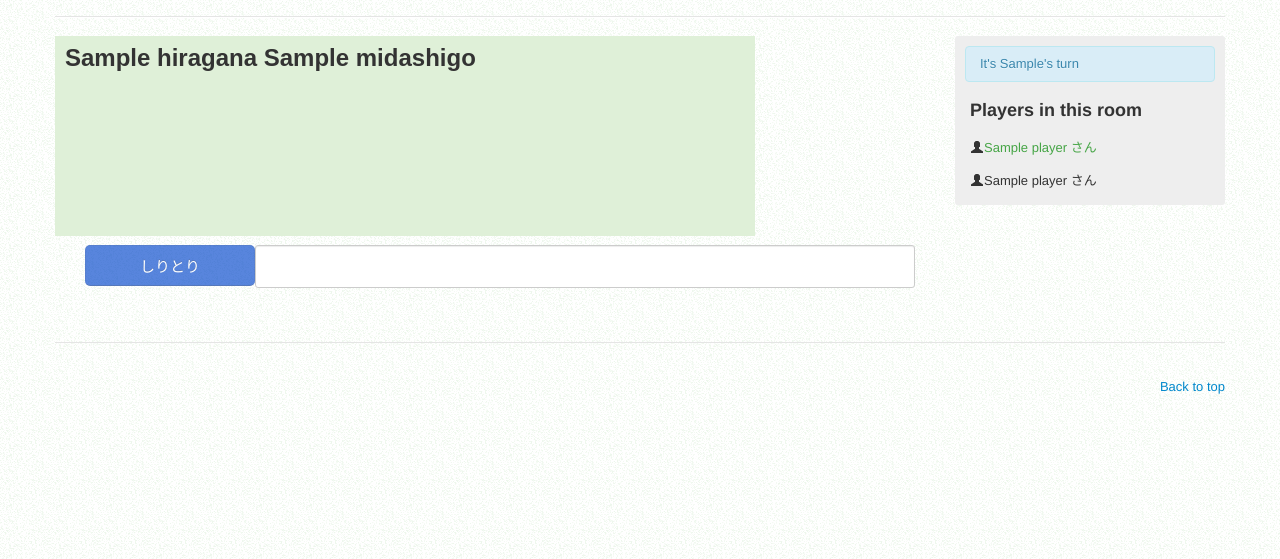
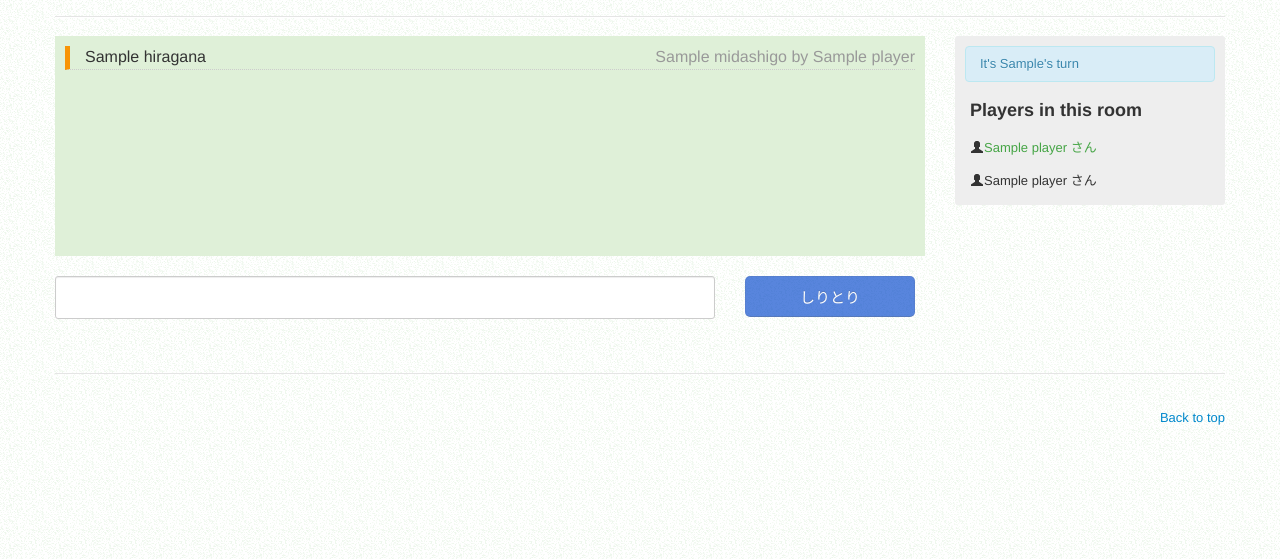
Before and after one commit to keiko713/shiritori, a Django app: template templates/game/index.html in a window 1280 px wide. Shown: the part 146-705 px from the top of the page. Run offline with Django 3.2, Linux system fonts and the light colour scheme; the template is opened without the code that fills it: most values are stand-ins (such as "Sample title", 1, 10 or a date in 2020).

Commit message:
change database from sqlite to mysql, change the design of showing the shiritori words

```diff
--- a/games/views.py
+++ b/games/views.py
@@ -89,7 +89,7 @@ def open_game(request, game_player_id):
     game_player = get_object_or_404(GamePlayer, pk=game_player_id)
     player = get_object_or_404(Player, pk=game_player.player.id)
     game = get_object_or_404(Game, pk=game_player.game.id)
-    history = GameHistory.objects.filter(game=game)
+    history = GameHistory.objects.filter(game=game).order_by('-pk')
     gps = GamePlayer.objects.filter(game=game)
     player_list = []
     turn_player = None
@@ -160,7 +160,7 @@ def add_word(request, game_player_id):
             game.current_turn = 0
         game.save()
 
-    history = GameHistory.objects.filter(game=game)
+    history = GameHistory.objects.filter(game=game).order_by('-pk')
     gps = GamePlayer.objects.filter(game=game)
     player_list = []
     turn_player = None
--- a/templates/css/docs.css
+++ b/templates/css/docs.css
@@ -140,9 +140,6 @@ hr.soften {
      -moz-border-radius: 3px;
           border-radius: 3px;
 }
-.game .span7 {
-  min-height: 43px;
-}
 .player-list h3,
 .player-list p {
   margin: 15px;
@@ -152,6 +149,38 @@ hr.soften {
 }
 .you {
   color: #46a546;
+}
+.gamecanvas {
+  background: #DFF0D8;
+  padding: 10px 0px 10 0px;
+  margin: 0 0 20px;
+  width: 100%;
+  height: 200px;
+  overflow: auto;
+  position: relative;
+}
+.gameword {
+  padding: 0 0 0 15px;
+  margin: 0 10px 10px 10px;
+  border-left: 5px solid #FFC40D;
+  border-bottom: 1px dotted #CCC;
+  font-size: 16px;
+  font-weight: 300;
+  line-height: 22.5px;
+}
+.gameword-first {
+  border-left: 5px solid #f89406;
+}
+.gameword .wordleft {
+  float: left;
+}
+.gameword .wordright {
+  float: right;
+  color: #999999;
+}
+.gameinput .span7 {
+  min-height: 43px;
+  float: left;
 }
 
 /* Footer
--- a/templates/game/index.html
+++ b/templates/game/index.html
@@ -40,17 +40,26 @@
   {% endif %}
   <div class="row">
     <div class="span9">
-      <canvas id="gamecanvas" width="700" height="200"></canvas><p></p>
+      <div class="gamecanvas">
+        {% for his in history %}
+        <div class="gameword{%if forloop.first %} gameword-first{% endif %}">
+          <div class="wordleft">{{ his.word.hiragana }}</div>&nbsp;
+          <div class="wordright">{{ his.word.midashigo }} by {{ his.player.name }}</div>
+        </div><!-- /gameword -->
+        {% endfor %}
+      </div><!-- /gamecanvas -->
+      <div class="gameinput">
       {% if turn_player %}
-      <input type="text" class="span7 disabled" name="word" id="id_word" autocomplete="off">
+      <input type="text" class="span7 disabled" name="word" id="id_word" autocomplete="off">&nbsp;
       <button type="submit" class="pull-right span2 btn btn-large btn-primary disabled">しりとり</button>
       {% else %}
       <form action="/game/{{ game_player.id }}/add/" method="post">
         {% csrf_token %}
-        <input type="text" class="span7" name="word" id="id_word" autocomplete="off">
+        <input type="text" class="span7" name="word" id="id_word" autocomplete="off">&nbsp;
         <button type="submit" class="pull-right span2 btn btn-large btn-primary">しりとり</button>
       </form>
       {% endif %}
+      </div><!-- /gameinput -->
     </div><!-- /span9 -->
     <div class="span3 player-list">
       {% if turn_player %}
@@ -78,18 +87,6 @@
 <script src="/static/js/jquery-1.7.1.min.js"></script>
 <script src="/static/js/bootstrap.min.js"></script>
 <script type="text/javascript">
-function printcanvas() {
-  var c = document.getElementById("gamecanvas");
-  var ctx = c.getContext("2d");
-  ctx.fillStyle = "#dff0d8";
-  ctx.fillRect(0, 0, 700, 200);
-  ctx.fillStyle = "#333";
-  ctx.font = "bold 24px sans-serif";
-  {% for his in history %}
-  ctx.fillText("{{ his.word.hiragana }} {{ his.word.midashigo }}", 10, {{ forloop.counter }}*30);
-  {% endfor %}
-}
-
 function checkupdate(hisLength) {
   $.ajax({
     type: 'GET',
@@ -106,7 +103,6 @@ function checkupdate(hisLength) {
 $(document).ready(function(){
   var interval = setInterval("checkupdate()", 6000);
   checkupdate();
-  printcanvas();
 });
 </script>
 </body>
```
Also changed, not shown: settings.py (+4 -4 lines).
